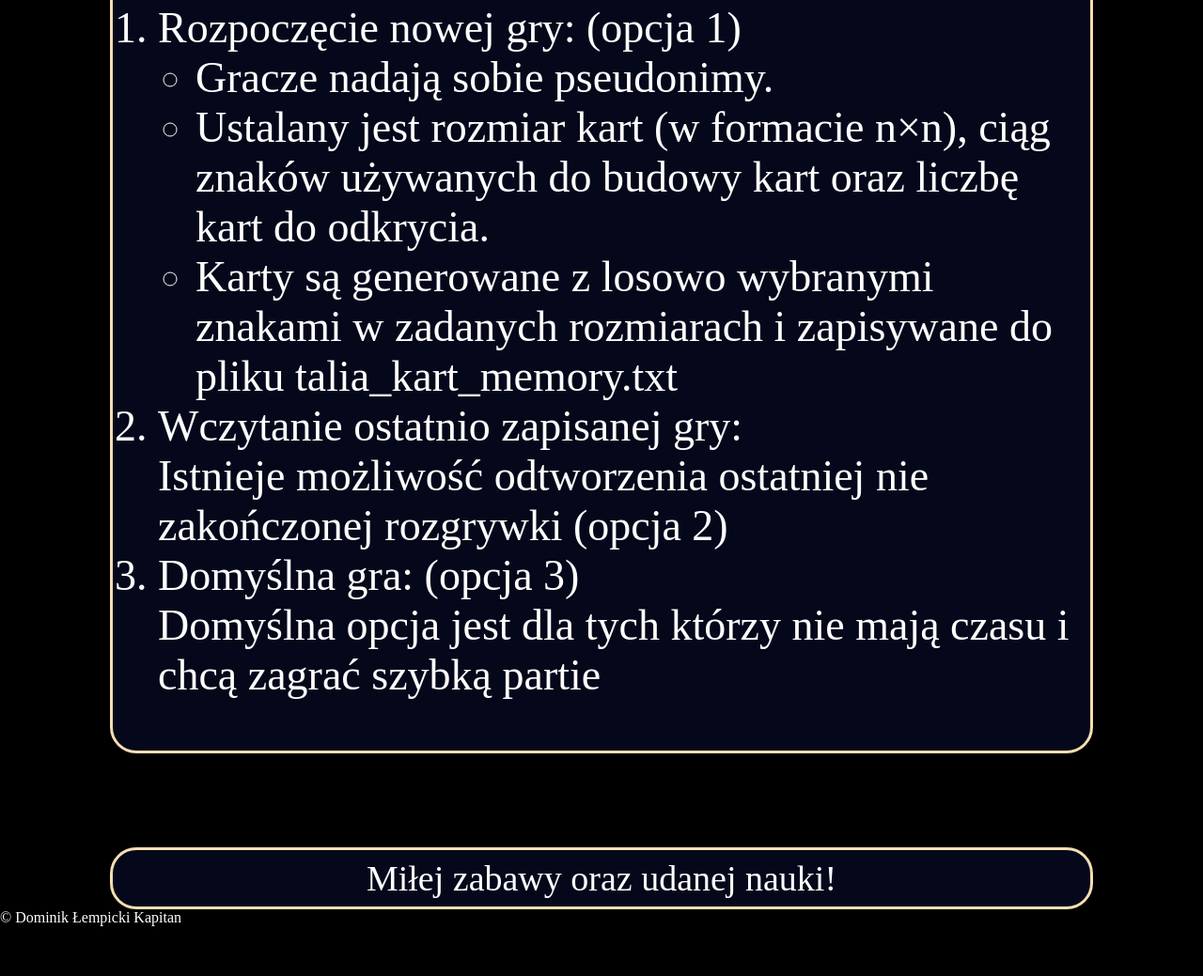
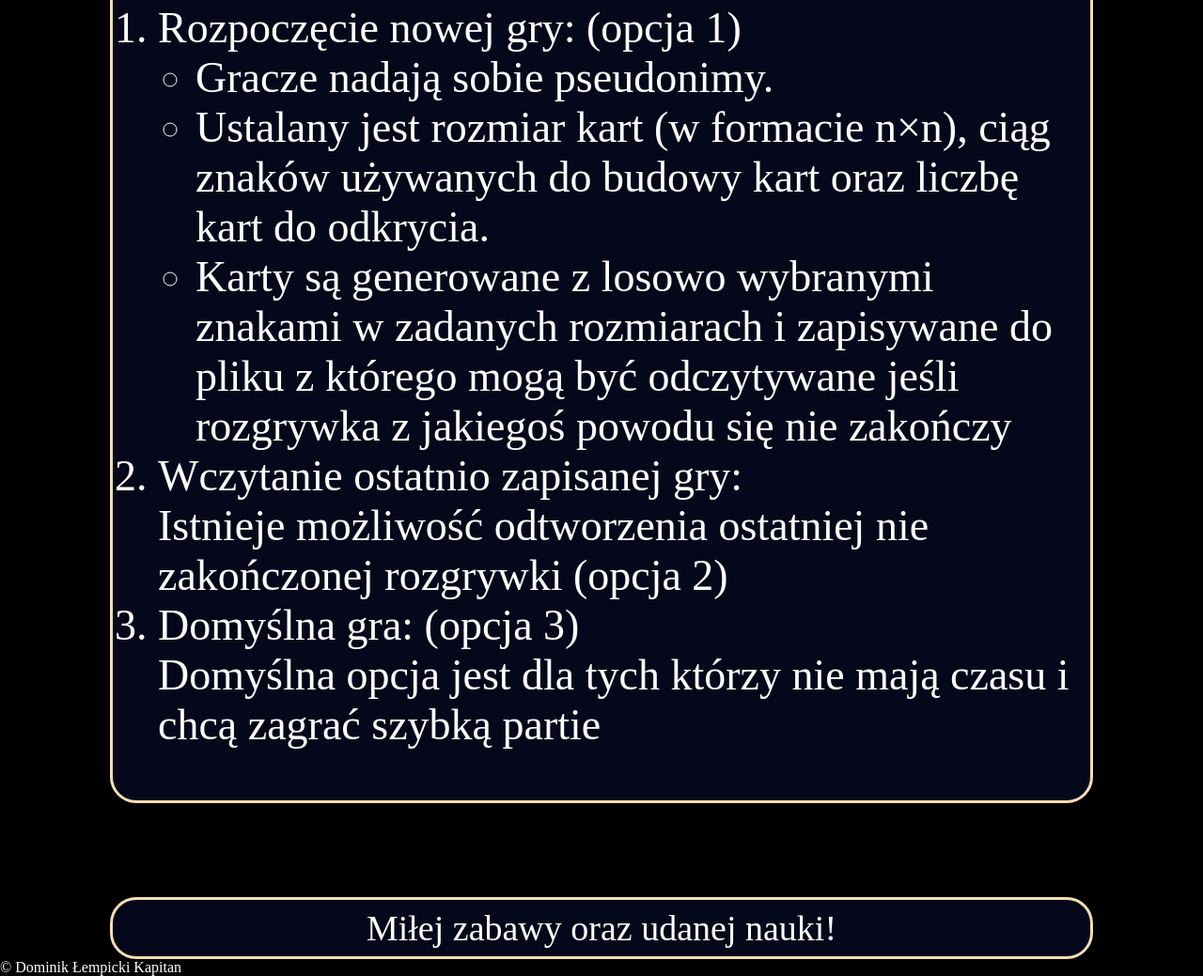
Before and after one commit to wedkarstwozkapitanem/graMemory, a plain HTML site: page index.htm in a window 1280 px wide. Shown: the part 1396-2435 px from the top of the page at 94% size. Before the commit the page ends 2382 px from the top, so only its background shows below. Drawn offline with Linux system fonts and the light colour scheme.

Commit message:
Update index.htm

```diff
--- a/index.htm
+++ b/index.htm
@@ -42,7 +42,7 @@
                 <ul>
                     <li>Gracze nadają sobie pseudonimy.</li>
                     <li>Ustalany jest rozmiar kart (w formacie n×n), ciąg znaków używanych do budowy kart oraz liczbę kart do odkrycia.</li>
-                    <li>Karty są generowane z losowo wybranymi znakami w zadanych rozmiarach i zapisywane do pliku talia_kart_memory.txt</li>
+                    <li>Karty są generowane z losowo wybranymi znakami w zadanych rozmiarach i zapisywane do pliku z którego mogą być odczytywane jeśli rozgrywka z jakiegoś powodu się nie zakończy</li>
                 </ul>
                 <div><li>Wczytanie ostatnio zapisanej gry: </li></div>
                 <div>Istnieje możliwość odtworzenia ostatniej nie zakończonej rozgrywki (opcja 2)</div>
```
